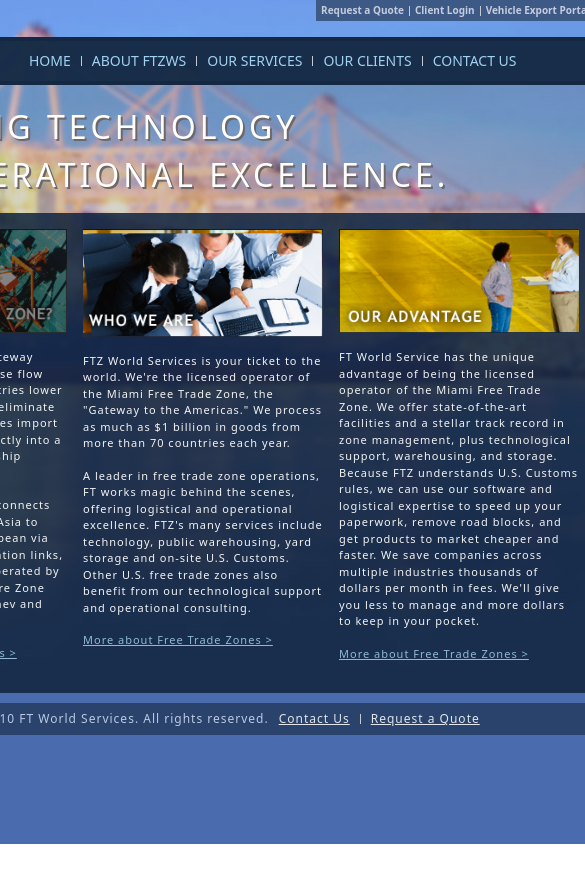
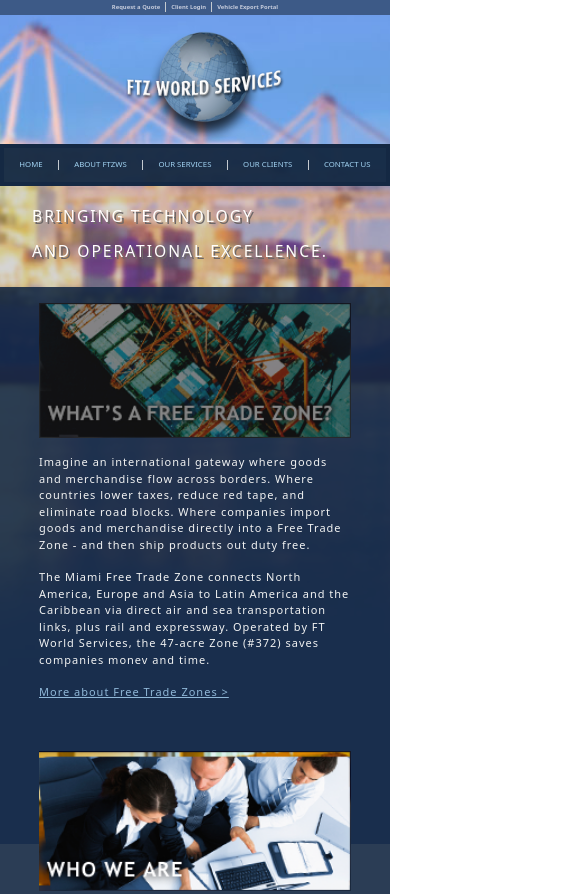
Before and after one commit to Ronak8602/FTZ-WORLD-SERVICES-Task-2, a plain HTML site: page index.html in a window 390 px wide. Shown: the top 894 px of the page, 585 px wide, since content can reach past the window. Before the commit the page ends 844 px from the top, so only its background shows below. Drawn offline with nearby package versions, Linux system fonts and the light colour scheme.

Commit message:
Responsive

```diff
--- a/css/services.css
+++ b/css/services.css
@@ -1,15 +1,22 @@
 .serviceContainer {
   background-color: rgba(20, 41, 67, 0.9);
-  width: 50rem;
-  height: 30rem;
+  width: 100vw;
+  max-width: 50rem;
   margin-top: 2rem;
-  padding: 1.5rem;
+  padding: 16px;
+  display: flex;
+  justify-content: space-evenly;
 }
 
 .horizontalLine {
   border-top: 2px solid #5c6171;
   width: 14rem;
   margin: 10px 0 10px 0;
+}
+
+.serviceImage {
+  display: flex;
+  flex-direction: column;
 }
 
 .serviceCaseStudeImage {
@@ -66,3 +73,72 @@ ul {
   cursor: pointer;
   border-radius: 6px;
 }
+
+@media only screen and (max-width: 800px) {
+  .serviceContainer {
+    background-color: rgba(20, 41, 67, 0.9);
+    width: 100vw;
+    max-width: 50rem;
+    margin-top: 2rem;
+    display: flex;
+    flex-direction: column-reverse;
+    justify-content: center;
+    align-items: center;
+    padding: 16px;
+  }
+
+  .horizontalLine {
+    border-top: 2px solid #5c6171;
+    /* width: 14rem; */
+    margin: 10px 0 10px 0;
+  }
+
+  .serviceImage {
+    display: flex;
+    flex-direction: column;
+    justify-content: center;
+    align-items: center;
+  }
+
+  .horizontalSpace {
+    height: 2rem;
+  }
+
+  .listDescription {
+    margin: 16px;
+  }
+
+  .titleText {
+    font-size: 1rem;
+    margin-bottom: 16px;
+    margin-left: 16px;
+  }
+
+  .requestContainer {
+    width: 100vw;
+    max-width: 30rem;
+    height: 6rem;
+    border-top: 2px solid #565b6d;
+    border-bottom: 2px solid #565b6d;
+    background-color: rgba(20, 41, 67, 1);
+    display: flex;
+    flex-direction: column;
+  }
+
+  .requestHeading {
+    font-size: 12px;
+    margin: 0;
+    margin-bottom: 4px;
+  }
+
+  .requestButton {
+    background-image: linear-gradient(#155c73, #0b293a);
+    border: 2px solid #155c73;
+    color: white;
+    font-size: 12px;
+    text-align: center;
+    display: inline-block;
+    cursor: pointer;
+    border-radius: 6px;
+  }
+}
--- a/css/style.css
+++ b/css/style.css
@@ -9,6 +9,9 @@ html {
   font-family: "system-ui", sans-serif;
   background: url(bg.jpg) no-repeat center;
   background-size: cover;
+  display: flex;
+  flex-direction: column;
+  align-items: center;
 }
 
 .topBar {
@@ -31,7 +34,19 @@ html {
   padding: 3px 5px 3px 5px;
 }
 
-.nav-bar {
+.parentNavBar {
+  line-height: 3rem;
+  height: 3rem;
+  width: 50rem;
+  border: 4px solid;
+  border-color: rgba(20, 41, 67, 0.9);
+  background-color: rgba(20, 41, 67, 0.96);
+  display: flex;
+  justify-content: space-evenly;
+  align-items: center;
+}
+
+.navBar {
   line-height: 3rem;
   height: 3rem;
   width: 50rem;
@@ -72,7 +87,7 @@ html {
   height: 8rem;
   width: 50rem;
   background-color: rgba(110, 104, 104, 0.285);
-  padding: 18px 20px 10px 50px;
+  padding: 18px 20px 10px 2rem;
   text-shadow: 2px 2px rgba(110, 104, 104, 12);
 }
 
@@ -89,11 +104,16 @@ html {
 .logo {
   height: fit-content;
   margin-left: 20px;
-  margin-right: 40px;
+  /* margin-right: 40px; */
 }
 
 .list {
   background-color: rgba(20, 41, 67, 0.9);
+}
+
+.justify-content-evenly {
+  padding: 0px;
+  margin: 0px;
 }
 
 .dataContainer {
@@ -106,8 +126,8 @@ html {
 }
 
 .listItem {
-  height: 28rem;
-  width: 15rem;
+  height: 450px;
+  width: 240px;
 }
 
 .listDescription {
@@ -127,12 +147,22 @@ html {
 .bottom {
   background-color: rgba(20, 41, 67, 0.6);
   margin-top: 10px;
-  width: 50rem;
+  width: 100vw;
+  max-width: 50rem;
   line-height: 2rem;
   height: 2rem;
   display: flex;
   justify-content: space-evenly;
   align-items: center;
+  display: flex;
+  justify-content: center;
+}
+
+.footerLinksDiv {
+  display: flex;
+  align-items: center;
+  line-height: 2rem;
+  height: 2rem;
 }
 
 .footerCopyright {
@@ -153,3 +183,176 @@ html {
   padding-left: 10px;
   padding-right: 10px;
 }
+
+@media only screen and (max-width: 800px) {
+  .topBar {
+    background-color: #3d5a87;
+    width: auto;
+    font-weight: 700;
+    display: flex;
+    justify-content: center;
+    margin-left: 0;
+    margin-right: 0;
+  }
+
+  .topLinks {
+    color: #c7cddd;
+    font-size: 1.5vw;
+    /* margin: 0px;
+    padding: 3px 5px 3px 5px; */
+  }
+
+  .parentNavBar {
+    height: auto;
+    width: auto;
+    background-color: transparent;
+    border: none;
+    display: flex;
+    flex-direction: column;
+    justify-content: space-evenly;
+    align-items: center;
+    margin-bottom: 0;
+  }
+
+  .navBar {
+    line-height: 3vh;
+    height: 5vh;
+    width: 100vw;
+    max-width: 50rem;
+    border: 4px solid;
+    border-color: rgba(20, 41, 67, 0.9);
+    background-color: rgba(20, 41, 67, 0.96);
+    display: flex;
+    justify-content: space-evenly;
+    align-items: center;
+    margin-top: 0;
+  }
+
+  .navBarItem {
+    color: #a1d2f1;
+    text-transform: uppercase;
+    font-size: 2vw;
+    padding-left: 6px;
+    padding-right: 6px;
+    letter-spacing: 0px;
+    text-decoration: none;
+  }
+
+  .navBarItem:hover {
+    height: 1.8rem;
+    color: white;
+    background-color: #486881;
+    border-radius: 4px;
+    display: flex;
+    justify-content: center;
+    align-items: center;
+  }
+
+  .verticalLine {
+    border-left: 1px solid #c4cad0;
+    height: 10px;
+  }
+
+  .title {
+    line-height: 3vh;
+    height: 12vh;
+    width: 100vw;
+    background-color: rgba(110, 104, 104, 0.285);
+    text-shadow: 2px 2px rgba(110, 104, 104, 12);
+    white-space: normal;
+  }
+
+  .titleText {
+    font-size: 4vw;
+    font-weight: 500;
+    text-transform: uppercase;
+    color: rgb(255, 254, 253);
+    letter-spacing: 2px;
+    margin-bottom: 10px;
+    padding: 0;
+  }
+
+  .logo {
+    height: min-content;
+  }
+
+  .list {
+    background-color: rgba(20, 41, 67, 0.9);
+  }
+
+  .justify-content-evenly {
+    padding: 0px;
+    margin: 0px;
+  }
+
+  .dataContainer {
+    padding-top: 1rem;
+    padding-bottom: 1rem;
+    display: flex;
+    flex-direction: column;
+    justify-content: center;
+    align-items: center;
+  }
+
+  .tile {
+    margin-bottom: 1rem;
+  }
+
+  .listItem {
+    height: auto;
+    width: 80vw;
+    margin-bottom: 4vh;
+  }
+
+  .listDescription {
+    color: #f2f3f3;
+    font-size: 11px;
+    font-weight: 500;
+    letter-spacing: 1px;
+  }
+
+  .listItemLink {
+    color: #90b8d8;
+    font-size: 11px;
+    letter-spacing: 1px;
+    text-decoration: underline;
+  }
+
+  .bottom {
+    background-color: rgba(20, 41, 67, 1);
+    width: 100vw;
+    max-width: 50rem;
+    height: 5rem;
+    display: flex;
+    flex-direction: column;
+    justify-content: center;
+    align-items: center;
+    display: flex;
+    justify-content: center;
+    text-align: center;
+  }
+
+  .footerLinksDiv {
+    display: flex;
+    align-items: center;
+  }
+
+  .footerCopyright {
+    color: #bcc9e3;
+    font-size: 10px;
+    letter-spacing: 1px;
+    margin: 0px;
+    padding: 0px;
+  }
+
+  .footerLinks {
+    color: #e2e5e9;
+    font-size: 10px;
+    letter-spacing: 1px;
+    text-decoration: underline;
+    margin: 0px;
+    padding: 0px;
+    padding-left: 10px;
+    padding-right: 10px;
+  }
+}
--- a/index.html
+++ b/index.html
@@ -11,7 +11,7 @@
     />
     <title>FTZ WORLD SERVICES</title>
   </head>
-  <body class="d-flex justify-content-center">
+  <body>
     <div>
       <div class="topBar">
         <p class="topLinks">Request a Quote</p>
@@ -20,7 +20,7 @@
         <div class="verticalLine"></div>
         <p class="topLinks">Vehicle Export Portal</p>
       </div>
-      <div class="d-flex justify-content-start nav-bar">
+      <div class="parentNavBar">
         <img
           class="logo"
           src="assets/logo.png"
@@ -28,6 +28,7 @@
           height="100px"
           width="160px"
         />
+        <div class="navBar">
           <a href="index.html" class="navBarItem">Home</a>
           <div class="verticalLine"></div>
           <a href="#about" class="navBarItem">About FTZWS</a>
@@ -37,6 +38,7 @@
           <a href="#clients" class="navBarItem">Our Clients</a>
           <div class="verticalLine"></div>
           <a href="#contact" class="navBarItem">Contact Us</a>
+        </div>
       </div>
       <div class="title">
         <p class="titleText">Bringing Technology</p>
@@ -49,7 +51,7 @@
             <img
               class="tile"
               src="assets/tile1.png"
-              alt="What's A ree Trade
+              alt="What's A Free Trade
               Zone"
             />
             <p class="listDescription">
@@ -113,14 +115,16 @@
           </div>
         </div>
       </div>
-      <div class="d-flex justify-content-center bottom">
+      <div class="bottom">
         <p class="footerCopyright">
           Copyright © 2010 FT World Services. All rights reserved.
         </p>
+        <div class="footerLinksDiv">
           <p class="footerLinks">Contact Us</p>
           <div class="verticalLine"></div>
           <p class="footerLinks">Request a Quote</p>
         </div>
       </div>
+    </div>
   </body>
 </html>
```
Also changed, not shown: services.html (+12 -8 lines). Lines whose indentation alone changed are shown as unchanged.
